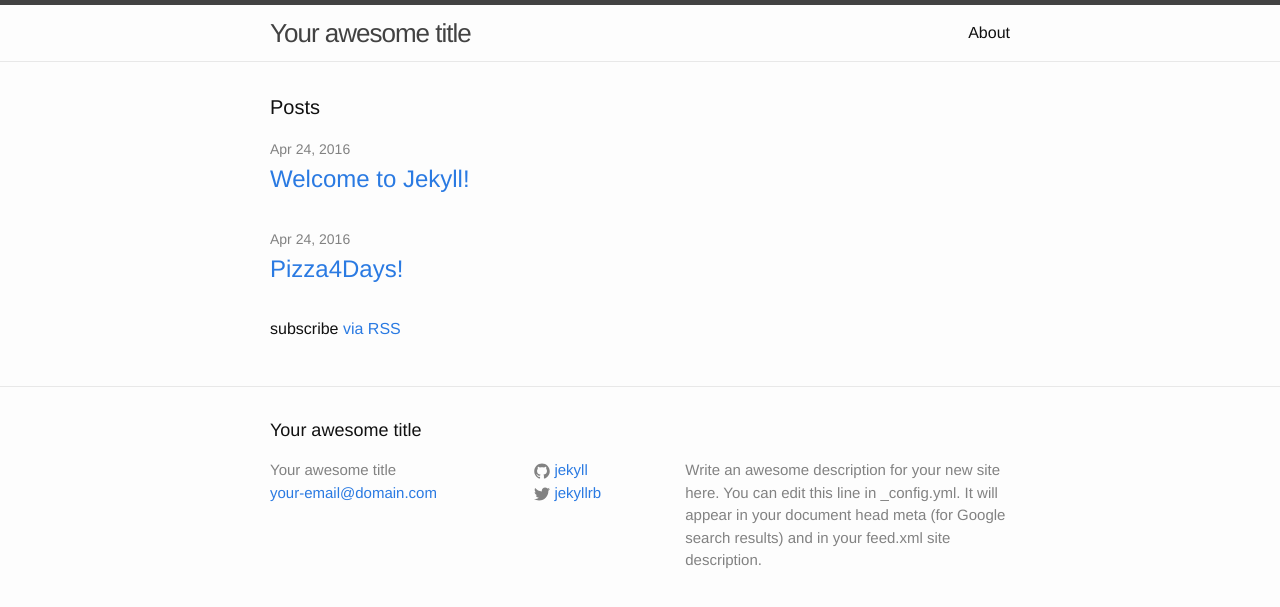
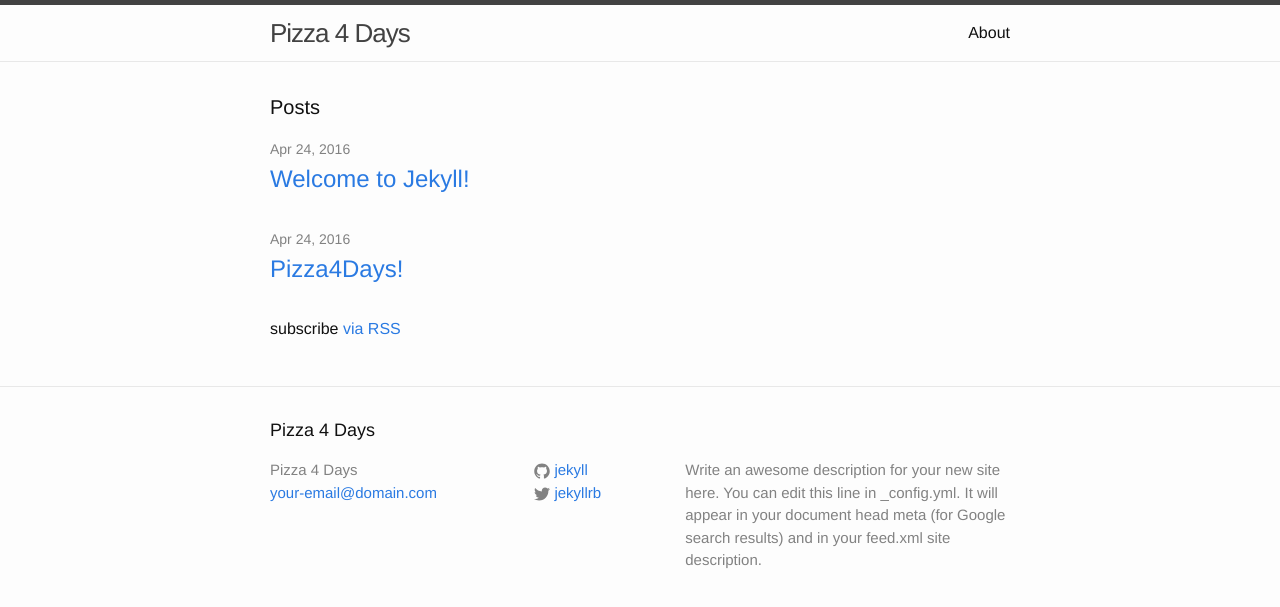
Before and after one commit to awestbro/pizza4days, a Jekyll site: the page built from index.html, in a window 1280 px wide. Shown: the top 607 px of the page. Built offline with Jekyll 4.4.1, drawn with Linux system fonts in a browser that asks for light colours.

Commit message:
asdfasdf

```diff
--- a/_config.yml
+++ b/_config.yml
@@ -6,7 +6,7 @@
 # 'jekyll serve'. If you change this file, please restart the server process.
 
 # Site settings
-title: Your awesome title
+title: Pizza 4 Days
 email: your-email@domain.com
 description: > # this means to ignore newlines until "baseurl:"
   Write an awesome description for your new site here. You can edit this
```
